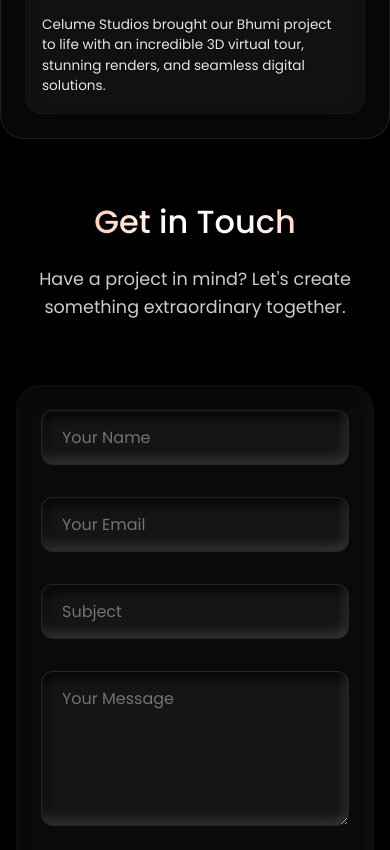
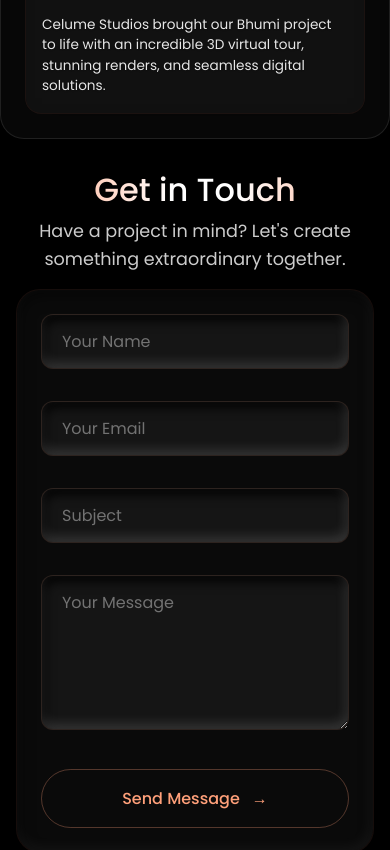
Before and after one commit to Celume-Studios/celume, a React (Vite) app: page / in a window 390 px wide. Shown: the part 3920-4770 px from the top of the page. Built offline with nearby package versions, Linux system fonts and the light colour scheme.

Commit message:
CONTACT US

```diff
--- a/src/styles/Contact.css
+++ b/src/styles/Contact.css
@@ -1,9 +1,10 @@
 @import url('https://fonts.googleapis.com/css2?family=Poppins:wght@300;400;500;600;700&display=swap');
 
 .contact {
-    min-height: 100vh;
+    /* min-height: 100vh; */
     width: 100%;
-    padding: 8rem 2rem;
+    padding: 0rem 1rem;
+    padding-bottom: 2rem;
     background-color: #000000;
     color: white;
     position: relative;
@@ -20,7 +21,7 @@
 
 .contact-header {
     text-align: center;
-    margin-bottom: 4rem;
+    margin-bottom: 1rem;
 }
 
 .contact-header h2 {
@@ -31,7 +32,7 @@
     -webkit-text-fill-color: transparent;
     font-weight: 500;
     line-height: 1.2;
-    margin-bottom: 1.5rem;
+    margin-bottom: 0.5rem;
 }
 
 .contact-header .subtitle {
@@ -210,7 +211,8 @@
 
 @media (max-width: 768px) {
     .contact {
-        padding: 6rem 1.5rem;
+        padding: 0rem 1.5rem;
+        padding-bottom: 2rem;
     }
 
     .contact-form-container {
@@ -232,7 +234,7 @@
 
 @media (max-width: 480px) {
     .contact {
-        padding: 4rem 1rem;
+        padding: 2rem 1rem;
     }
 
     .contact-form-container {
```
